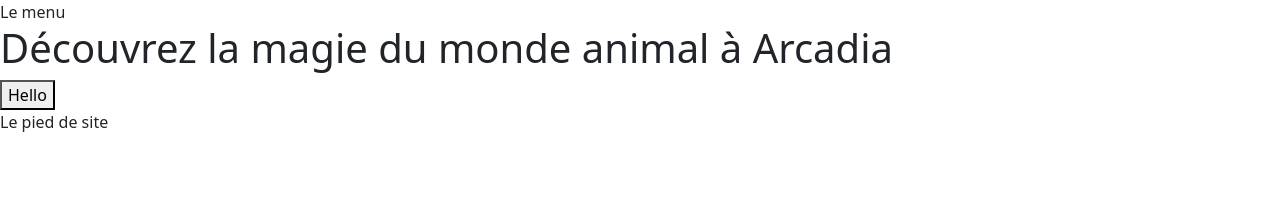
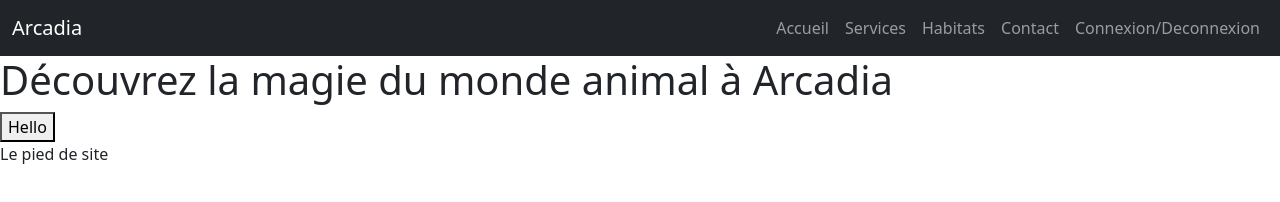
Before and after one commit to DistinX66/Arcadia, a website with bundled scripts: page index.html in a window 1280 px wide. Built offline with nearby package versions, Linux system fonts and the light colour scheme; files whose address does not match are found by name.

Commit message:
Push_Menu

```diff
--- a/index.html
+++ b/index.html
@@ -9,8 +9,36 @@
 </head>
 <body>
 
-    <header>Le menu
-
+    <header>
+        <header>
+            <nav class="navbar navbar-expand-lg bg-dark" data-bs-theme="dark">
+                <div class="container-fluid">
+                  <a class="navbar-brand" href="/">Arcadia</a>
+                  <button class="navbar-toggler" type="button" data-bs-toggle="collapse" data-bs-target="#navbarSupportedContent" aria-controls="navbarSupportedContent" aria-expanded="false" aria-label="Toggle navigation">
+                    <span class="navbar-toggler-icon"></span>
+                  </button>
+                  <div class="collapse navbar-collapse" id="navbarSupportedContent">
+                    <ul class="navbar-nav ms-auto mb-2 mb-lg-0">
+                      <li class="nav-item">
+                        <a class="nav-link" href="/">Accueil</a>
+                      </li>
+                      <li class="nav-item">
+                        <a class="nav-link" href="/services">Services</a>
+                      </li>
+                      <li class="nav-item">
+                        <a class="nav-link" href="#">Habitats</a>
+                      </li>
+                      <li class="nav-item">
+                        <a class="nav-link" href="#">Contact</a>
+                      </li>
+                      <li class="nav-item">
+                        <a class="nav-link" href="#">Connexion/Deconnexion</a>
+                      </li>
+                    </ul>
+                  </div>
+                </div>
+              </nav>
+        </header>
     </header>
 
 
```
Also changed, not shown: scss/main.css.
